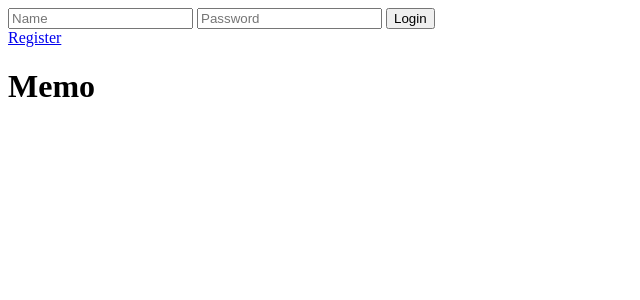
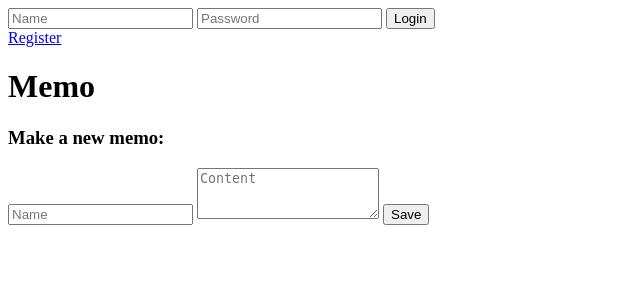
Before and after one commit to ustczen/Memo, a PHP site: page /templates/Home.php in a window 1280 px wide. Shown: the top 300 px of the page, without its empty margins (0-640 px from the left). Run offline with PHP 8.4, Linux system fonts and the light colour scheme.

Commit message:
editing memos

```diff
--- a/models/DbEntry.php
+++ b/models/DbEntry.php
@@ -39,7 +39,7 @@ class DbEntry{
         return $obj;
     }
 
-    public function getWhere($col, $value){
+    public function getWhere($col, $value=false){
         $value = mysql_real_escape_string($value);
         $col = mysql_real_escape_string($col);
 
--- a/models/Model.php
+++ b/models/Model.php
@@ -10,6 +10,7 @@ class Model{
     public function populate($data){
         if (!is_array($data)) return;
         foreach($data as $key => $value){
+            if (is_numeric($key)) continue;
             $this->$key = $value;
         }
     }
@@ -39,7 +40,7 @@ class Model{
         //loop through variables in current object
         foreach($this as $key => $value){
             if ($key == 'db' || $key == 'table' || $key == 'id') continue;
-            //bobby tables
+            //bobby tables :D
             $key = mysql_real_escape_string($key);
             $value = mysql_real_escape_string($value);
             array_push($keys, $key);
--- a/templates/Home.php
+++ b/templates/Home.php
@@ -3,8 +3,28 @@
 <?php if (!empty($data['memos'])): ?>
     <?php foreach($data['memos'] as $memo): ?>
         <div class="well memo">
-            <h3><?php echo $memo->name; ?></h3>
-            <p><?php echo $memo->content; ?></p>
+            <div class="">
+                <h3><?php echo $memo->name; ?></h3>
+                <p><?php echo $memo->content; ?></p>
+                <i class="icon icon-edit"></i>
+                <i class="icon icon-trash"></i>
+            </div>
+            <form method="post" class="newMemo">
+                <input type="hidden" name="id" value="<?php echo $memo->id; ?>" />
+                <input type="text" name="name" placeholder="Name" value="<?php echo $memo->name; ?>" />
+                <textarea name="content" placeholder="Content" rows="3"><?php echo $memo->content; ?></textarea>
+                <input type="submit" value="Save" />
+                <input type="reset" value="Cancel" />
+            </form>
         </div>
     <?php endforeach; ?>
 <?php endif; ?>
+
+<div class="well memo">
+    <h3>Make a new memo:</h3>
+    <form method="post" class="newMemo">
+        <input type="text" name="name" placeholder="Name" />
+        <textarea name="content" placeholder="Content" rows="3"></textarea>
+        <input type="submit" value="Save" />
+    </form>
+</div>
```
Also changed, not shown: controllers/HomeController.php (+25 -0 lines).
